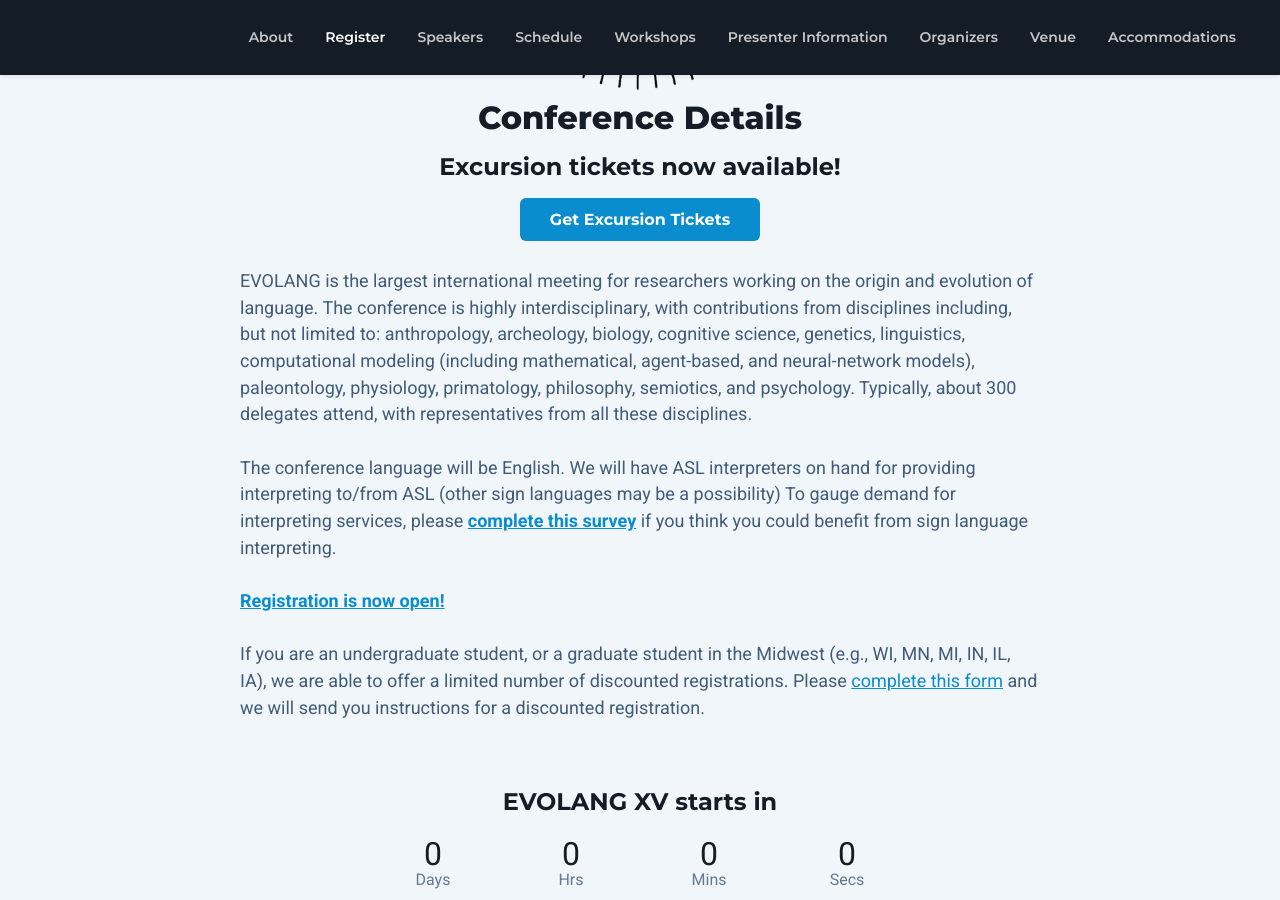
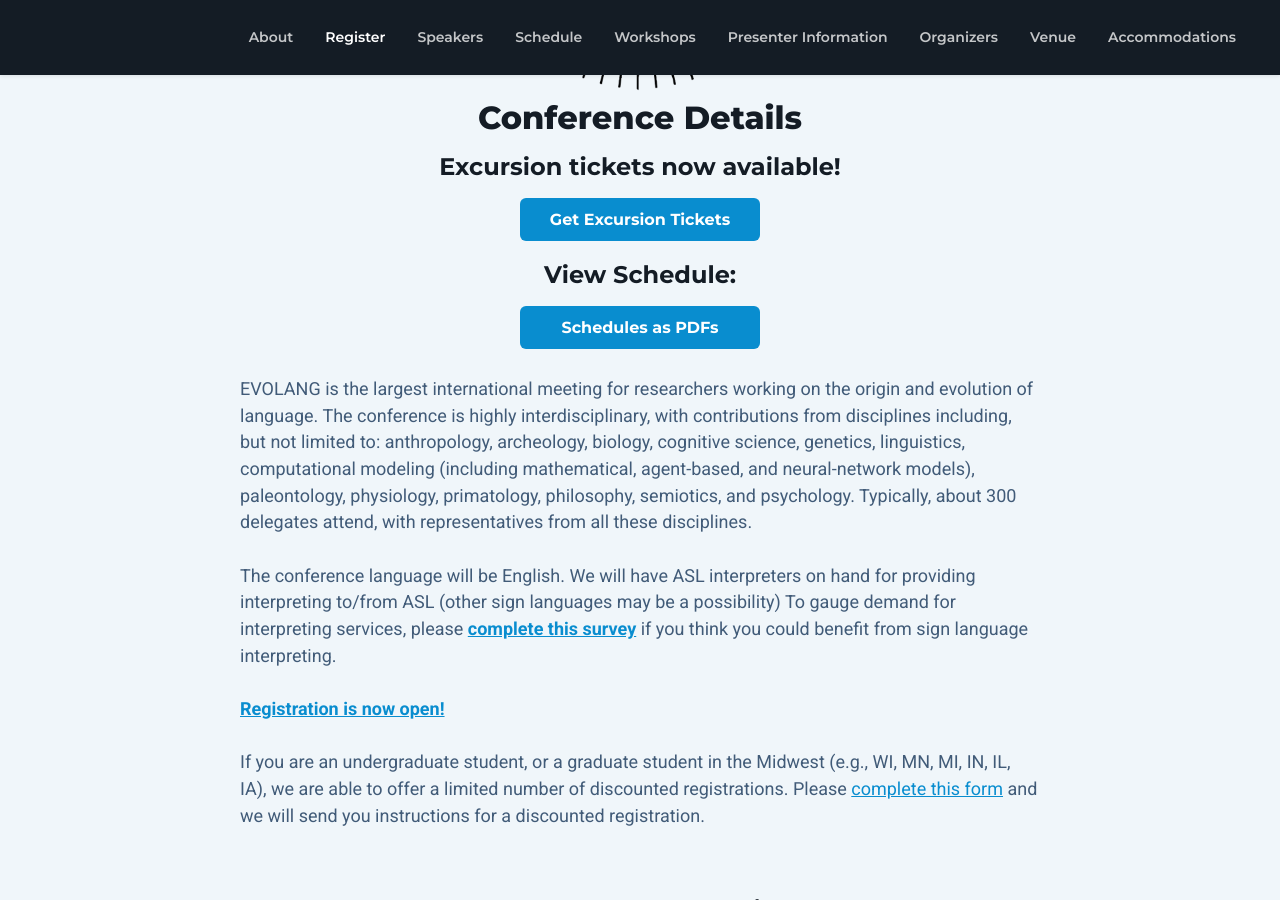
Before and after one commit to evolang2024/evolang2024.github.io, a Jekyll site: the page built from _pages/index.md, in a window 1280 px wide and 900 px high, scrolled down 920 px. Built offline with Jekyll 4.4.1, drawn with Linux system fonts in a browser that asks for light colours; nearby versions of some CDN libraries; library files that are not in the unit come from our copies.

Commit message:
Add schedules as pdfs

```diff
--- a/_pages/index.md
+++ b/_pages/index.md
@@ -9,6 +9,9 @@ about:
     subheader: "<h4 style='text-align:center'>Excursion tickets now available!</h4>
 
                 <a class='btn btn-primary mt-3' style='width: 30%; display:block; margin: 0 auto;' href='https://evolang2024.ticketspice.com/evolang-2024-excursions'>Get Excursion Tickets</a>
+
+                <h4 style='text-align:center; margin-top:20px;'>View Schedule:</h4>
+                <a class='btn btn-primary mt-3' style='width: 30%; display:block; margin: 0 auto;' href='https://www.dropbox.com/scl/fo/eicovygp7urzznyib2u10/AAAaMklNf6DhU1BM45z9Mcs?rlkey=0t39a60asg10nlokcwcxyhdl9&st=18xlbv4s&dl=0'>Schedules as PDFs</a>
 
 
     <br> EVOLANG is the largest international meeting for researchers working on the origin and evolution of language. The conference is highly interdisciplinary, with contributions from disciplines including, but not limited to: anthropology, archeology, biology, cognitive science, genetics, linguistics, computational modeling (including mathematical, agent-based, and neural-network models), paleontology, physiology, primatology, philosophy, semiotics, and psychology. Typically, about 300 delegates attend, with representatives from all these disciplines.<br>
```
